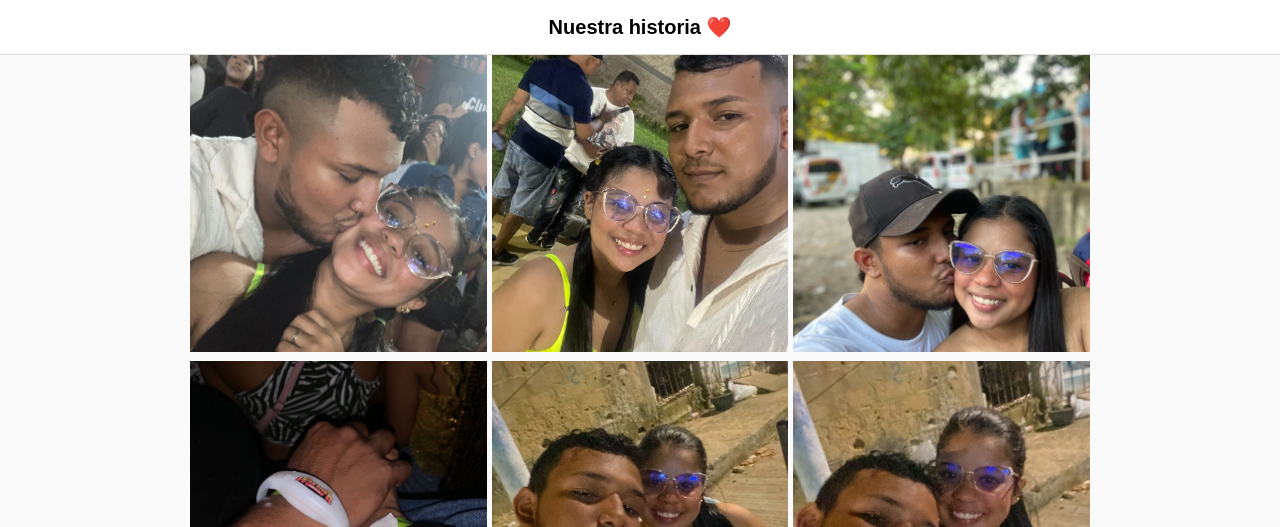
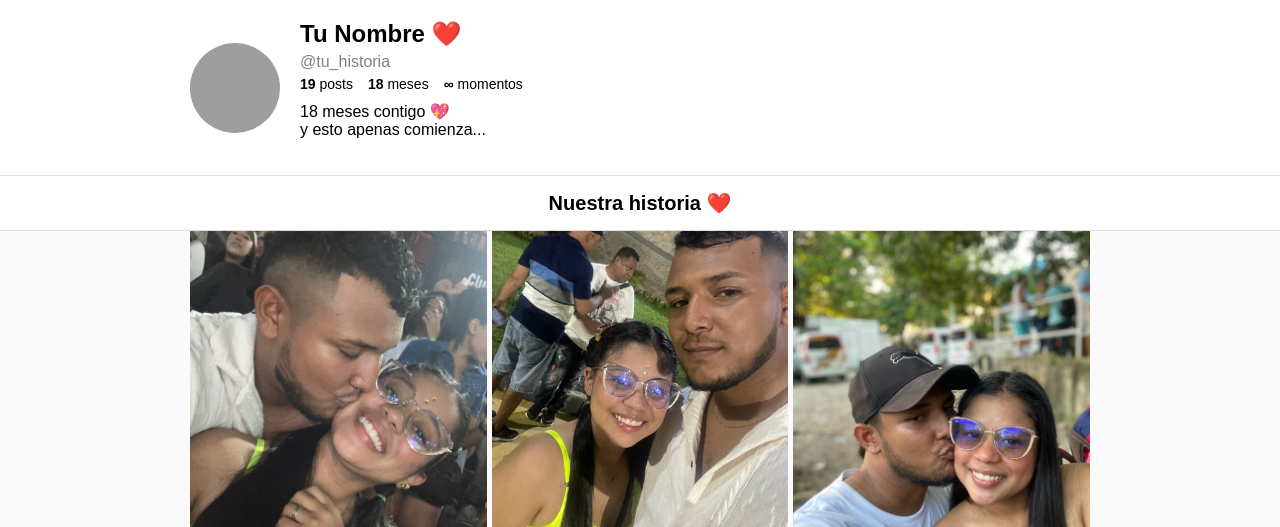
Before and after one commit to andresarrieta151-lang/mi-sorpresa, a Flask app: page / in a window 1280 px wide. Shown: the top 527 px of the page. Run offline with Flask 3, Linux system fonts and the light colour scheme; grey boxes are pictures that could not be loaded.

Commit message:
index.html

```diff
--- a/templates/index.html
+++ b/templates/index.html
@@ -127,7 +127,37 @@
 </head>
 
 <body>
+<!-- PERFIL -->
+<div style="background:white; padding:20px; border-bottom:1px solid #ddd;">
 
+    <div style="display:flex; align-items:center; gap:20px; max-width:900px; margin:auto;">
+
+        <!-- FOTO PERFIL -->
+        <img src="{{ url_for('static', filename='images/perfil.jpg') }}"
+        style="width:90px; height:90px; border-radius:50%; object-fit:cover;">
+
+        <!-- INFO -->
+        <div>
+            <h2 style="margin:0;">Tu Nombre ❤️</h2>
+            <p style="margin:5px 0; color:gray;">@tu_historia</p>
+
+            <!-- STATS -->
+            <div style="display:flex; gap:15px; font-size:14px;">
+                <div><b>19</b> posts</div>
+                <div><b>18</b> meses</div>
+                <div><b>∞</b> momentos</div>
+            </div>
+
+            <!-- BIO -->
+            <p style="margin-top:10px;">
+                18 meses contigo 💖 <br>
+                y esto apenas comienza...
+            </p>
+
+        </div>
+    </div>
+
+</div>
 <div class="header">
     Nuestra historia ❤️
 </div>
```
